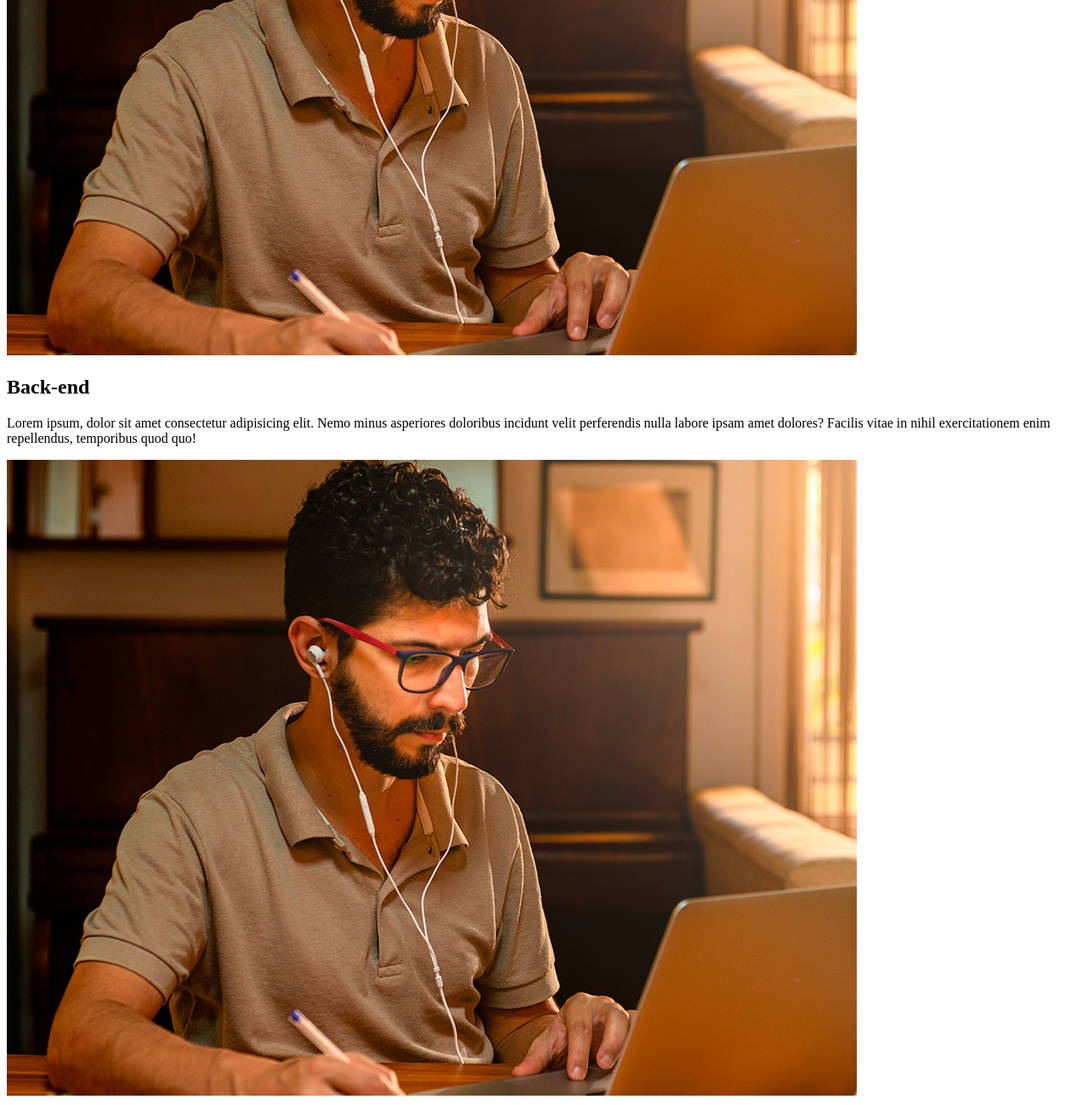
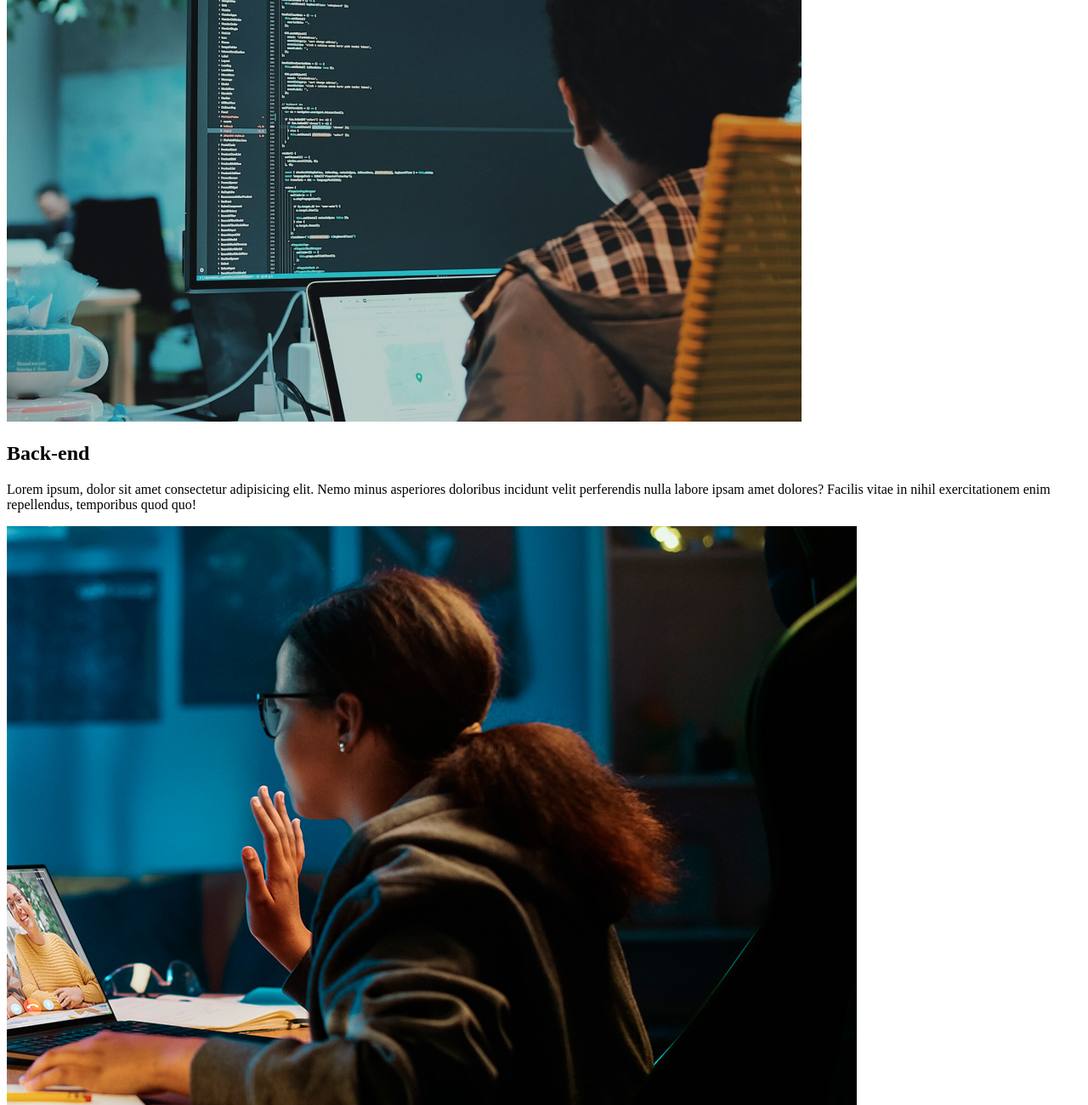
Before and after one commit to lh5818181/ebac_tech_talks, a website built with Parcel: page src/index.html in a window 1280 px wide. Shown: the part 2385-3685 px from the top of the page at 85% size. Built offline with nearby package versions, Linux system fonts and the light colour scheme.

Commit message:
ajustando images

```diff
--- a/src/index.html
+++ b/src/index.html
@@ -57,7 +57,7 @@
                 <h2 class="event__details__title">UI/UX</h2>
                 <p class="event__details__description">Lorem ipsum, dolor sit amet consectetur adipisicing elit. Nemo minus asperiores doloribus incidunt velit perferendis nulla labore ipsam amet dolores? Facilis vitae in nihil exercitationem enim repellendus, temporibus quod quo!</p>
             </div>
-            <img class="event__image" src="./images/frontend.png" alt="frontend">
+            <img class="event__image" src="./images/ui-ux.png" alt="uiux">
         </div>
     </section>
     <section class="event event--data-science">
@@ -66,7 +66,7 @@
                 <h2 class="event__details__title">Data Science</h2>
                 <p class="event__details__description">Lorem ipsum, dolor sit amet consectetur adipisicing elit. Nemo minus asperiores doloribus incidunt velit perferendis nulla labore ipsam amet dolores? Facilis vitae in nihil exercitationem enim repellendus, temporibus quod quo!</p>
             </div>
-            <img class="event__image" src="./images/frontend.png" alt="frontend">
+            <img class="event__image" src="./images/data.png" alt="data science">
         </div>
     </section>
     <section class="event event--backend event--image-left">
@@ -75,7 +75,7 @@
                 <h2 class="event__details__title">Back-end</h2>
                 <p class="event__details__description">Lorem ipsum, dolor sit amet consectetur adipisicing elit. Nemo minus asperiores doloribus incidunt velit perferendis nulla labore ipsam amet dolores? Facilis vitae in nihil exercitationem enim repellendus, temporibus quod quo!</p>
             </div>
-            <img class="event__image" src="./images/frontend.png" alt="frontend">
+            <img class="event__image" src="./images/backend.png" alt="backend">
         </div>
     </section>
 
```
